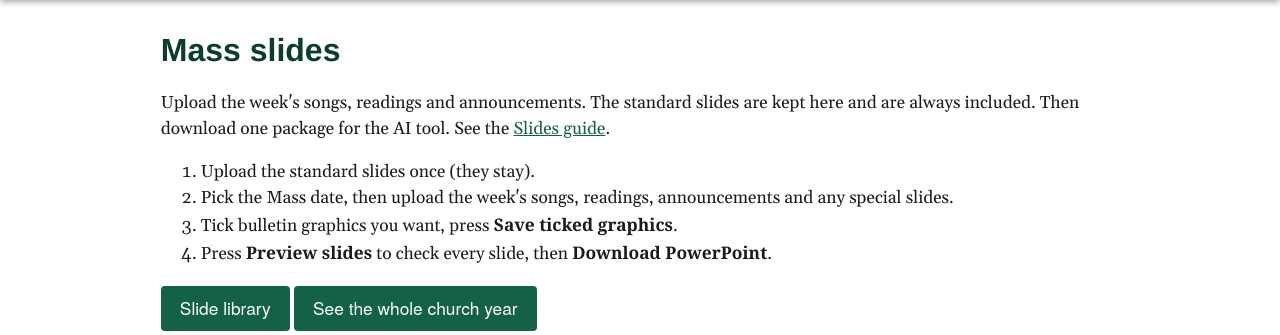
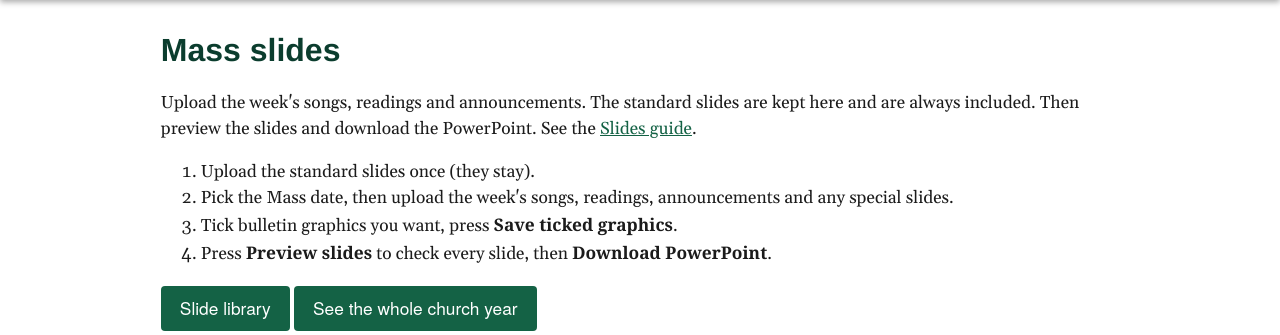
Before and after one commit to jdeit3237-code/bulletin-designer, a Python web app: template bulletin_designer/templates/slides.html in a window 1280 px wide. Shown: the part 69-404 px from the top of the page. Run offline with Jinja, Linux system fonts and the light colour scheme; the template is opened without the code that fills it, so the values that code supplies are empty; some web fonts are replaced.

Commit message:
Slides: remove the AI tool package button; the app builds the PowerPoint itself
Co-authored-by: Copilot App <223556219+Copilot@users.noreply.github.com>

```diff
--- a/bulletin_designer/templates/slides.html
+++ b/bulletin_designer/templates/slides.html
@@ -1,7 +1,7 @@
 {% extends "base.html" %}{% block title %}Mass slides{% endblock %}
 {% block content %}
 <h1>Mass slides</h1>
-<p>Upload the week's songs, readings and announcements. The standard slides are kept here and are always included. Then download one package for the AI tool. See the <a href="{{ url_for('slides_guide') }}">Slides guide</a>.</p>
+<p>Upload the week's songs, readings and announcements. The standard slides are kept here and are always included. Then preview the slides and download the PowerPoint. See the <a href="{{ url_for('slides_guide') }}">Slides guide</a>.</p>
 <ol>
 <li>Upload the standard slides once (they stay).</li>
 <li>Pick the Mass date, then upload the week's songs, readings, announcements and any special slides.</li>
@@ -55,7 +55,6 @@
 <div style="display:flex;flex-wrap:wrap;gap:8px">{% for ph in photos %}<label style="width:110px;font-size:.75rem"><input type="checkbox" name="photo" value="{{ ph.id }}"{% if ph.id|string in selected %} checked{% endif %}><br><img src="{{ url_for('uploads', name=ph.filename) }}" alt="{{ ph.title or 'photo' }}" style="max-width:100px;max-height:70px" loading="lazy"><br>{{ ph.title }}</label>{% endfor %}</div>
 <p><button class="btn" formmethod="post" formaction="{{ url_for('slides') }}" name="action" value="save_graphics">Save ticked graphics</button>
 <button class="btn" formaction="{{ url_for('slides_preview') }}">Preview slides</button>
-<button class="btn" formaction="{{ url_for('slides_pptx') }}">Download PowerPoint (.pptx)</button>
-<button class="btn secondary">Download package for the AI tool</button></p></form>
+<button class="btn" formaction="{{ url_for('slides_pptx') }}">Download PowerPoint (.pptx)</button></p></form>
 {% endif %}
 {% endblock %}
```
